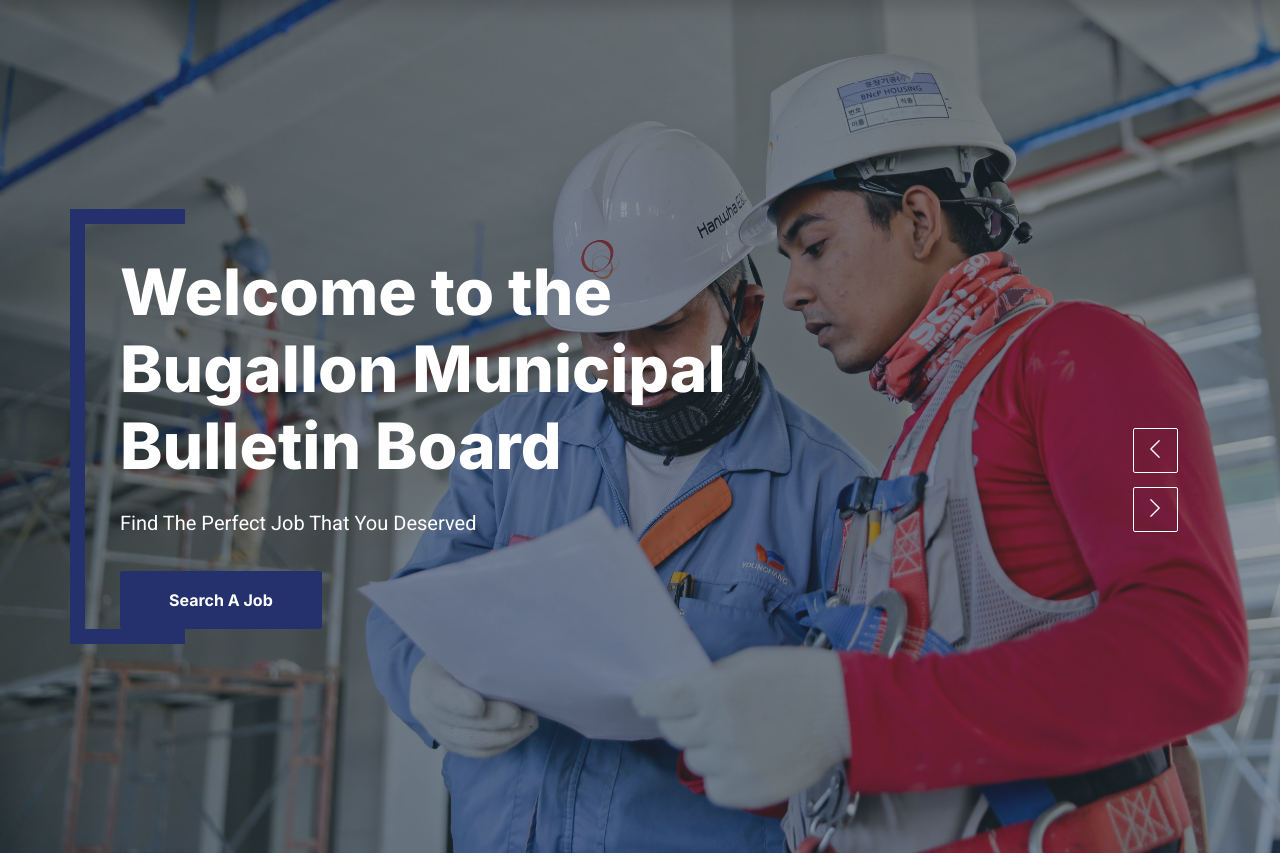
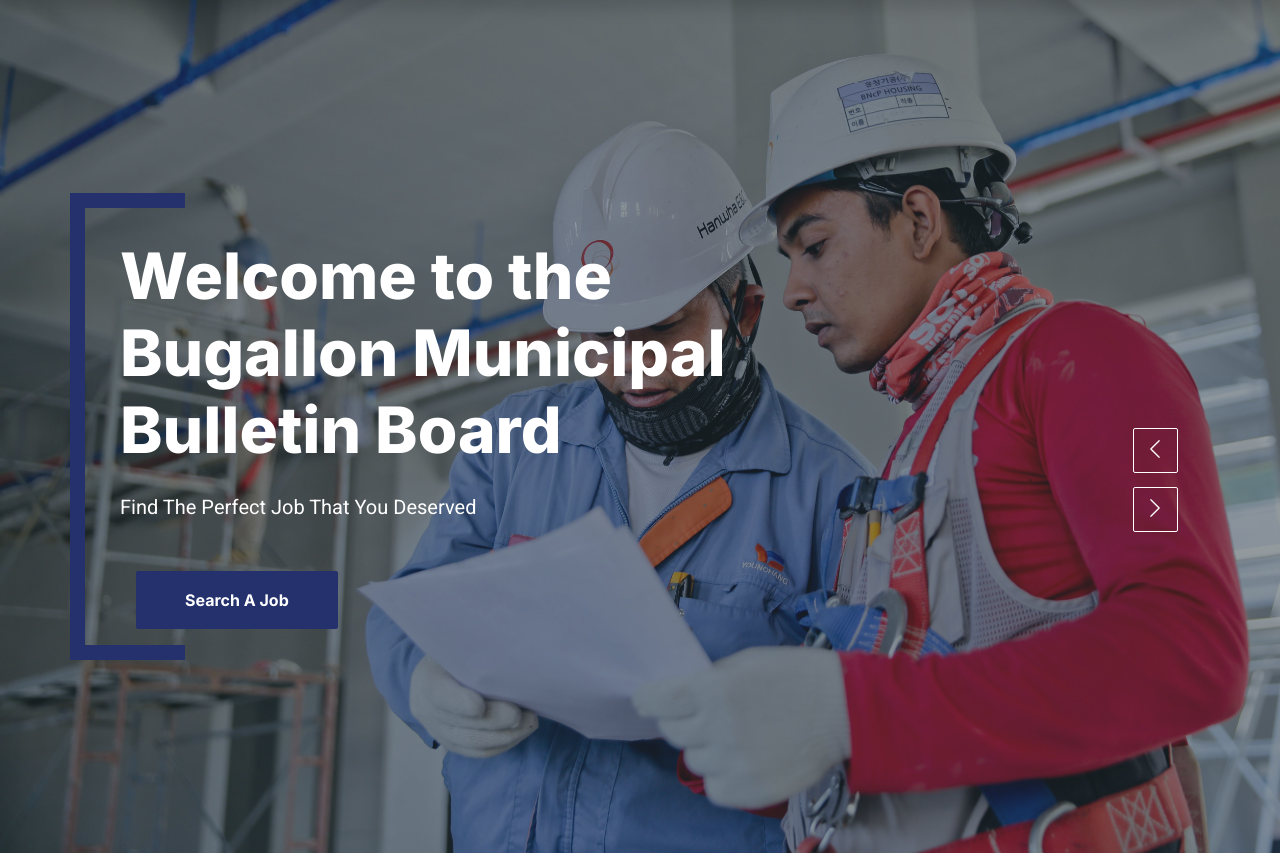
Before and after one commit to bons11/yes, a PHP site: page / in a window 1280 px wide. Shown: the part 75-934 px from the top of the page. Run offline with PHP 8.4, Linux system fonts and the light colour scheme; data comes from the database, SQL or seed files in the repository; some libraries are stand-ins or nearby versions; grey boxes are pictures that could not be loaded.

Commit message:
tite minor edit hehie

```diff
--- a/JobPortal/src/index.php
+++ b/JobPortal/src/index.php
@@ -148,7 +148,7 @@ session_start();
                                 <div class="col-10 col-lg-8">
                                     <h1 class="display-3 text-white animated slideInDown mb-4">Welcome to the Bugallon Municipal Bulletin Board</h1>
                                     <p class="fs-5 fw-medium text-white mb-4 pb-2">Find The Perfect Job That You Deserved</p>
-                                    <a href="job-search.php" class="btn btn-primary py-md-3 px-md-5 me-3 animated slideInLeft">Search A Job</a>
+                                    <a href="job-search.php" class="btn btn-primary py-md-3 px-md-5 m-3 me-3 animated slideInLeft">Search A Job</a>
                                 </div>
                             </div>
                         </div>
@@ -162,7 +162,7 @@ session_start();
                                 <div class="col-10 col-lg-8">
                                     <h1 class="display-3 text-white animated slideInDown mb-4">Bugallon Municipal Bulletin Board </h1>
                                     <p class="fs-5 fw-medium text-white mb-4 pb-2">Find the best startup job that fit you</p>
-                                    <a href="" class="btn btn-primary py-md-3 px-md-5 me-3 animated slideInLeft">Search A Job</a>
+                                    <a href="" class="btn btn-primary py-md-3 px-md-5 m-3 me-3 animated slideInLeft">Search A Job</a>
                                 </div>
                             </div>
                         </div>
```
